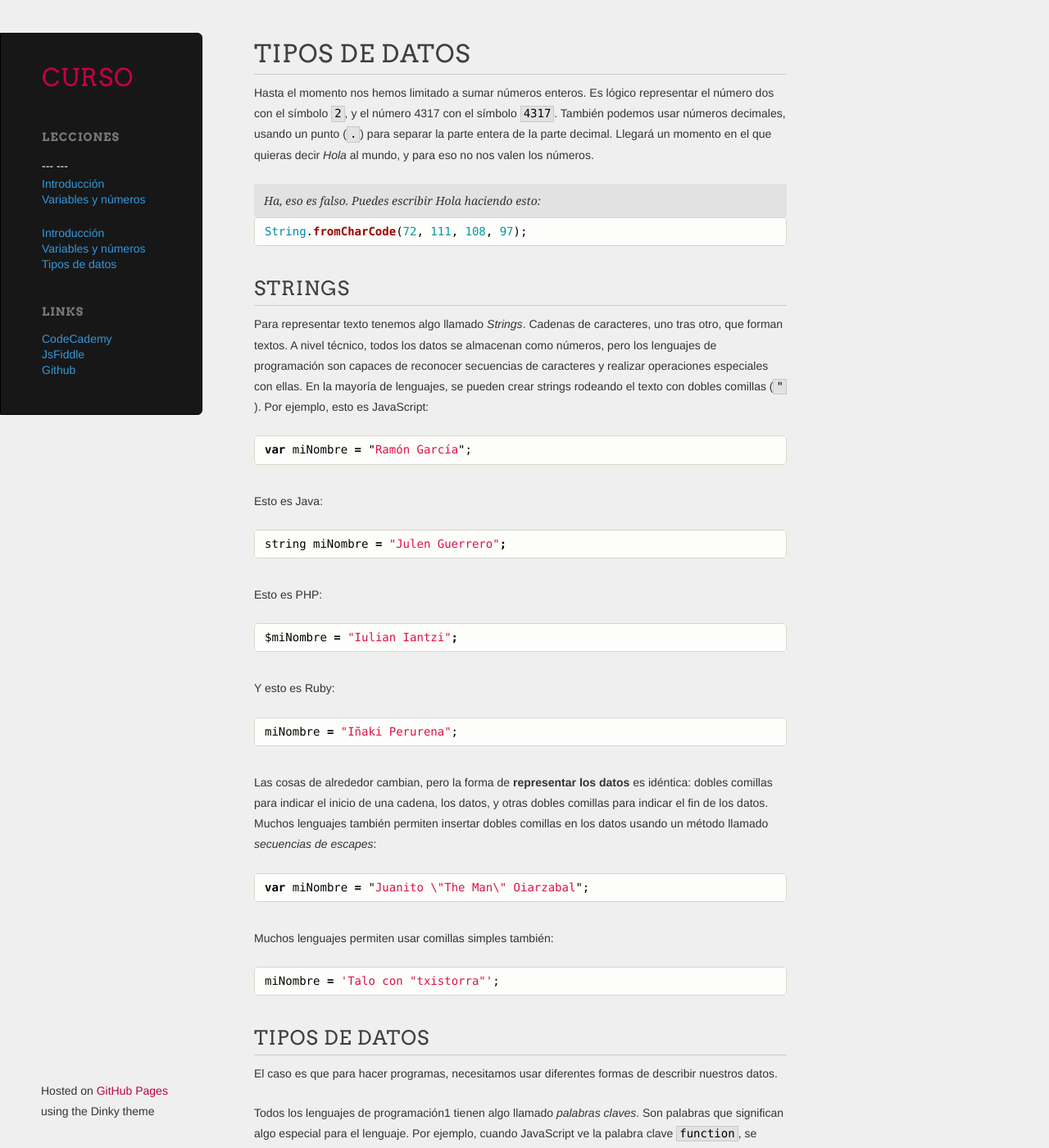
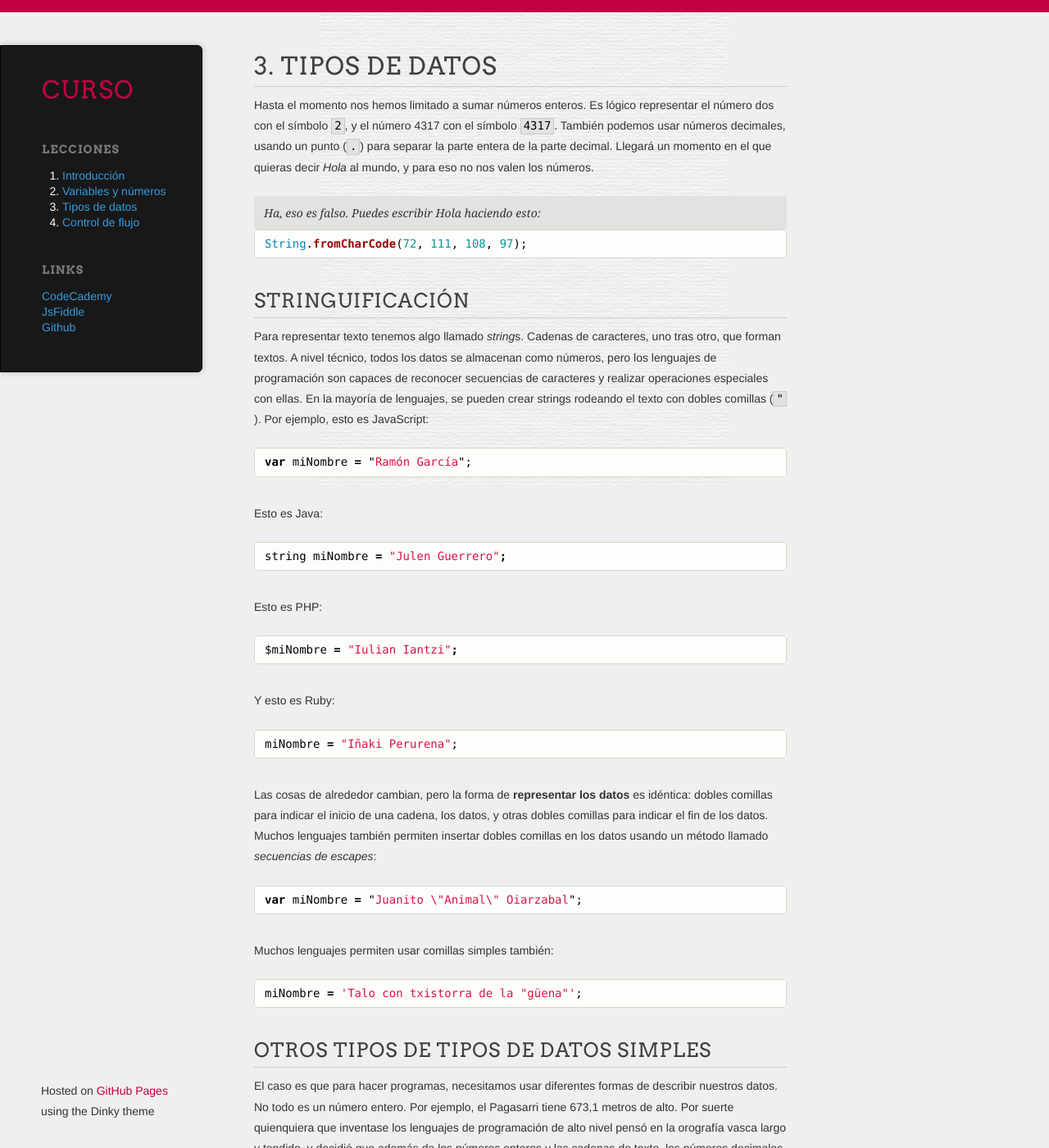
Before and after one commit to ifcanduela/curso, a Jekyll site: the page built from lecciones/3/index.md, in a window 1280 px wide and 1400 px high. Shown: the whole window at 82% size. Built offline with Jekyll 4.4.1, drawn with Linux system fonts in a browser that asks for light colours; some of the changed text lies outside the part shown.

Commit message:
More stuff

```diff
--- a/_config.yml
+++ b/_config.yml
@@ -11,3 +11,6 @@
   -
     number: 3
     title: "Tipos de datos"
+  -
+    number: 4
+    title: "Control de flujo"
--- a/_includes/lesson_list.html
+++ b/_includes/lesson_list.html
@@ -1,12 +1,5 @@
----
----
-<ul class="nav">
-    <li><a href="{{ site.baseurl }}/lecciones/1">Introducción</a></li>
-    <li><a href="{{ site.baseurl }}/lecciones/2">Variables y números</a></li>
-</ul>
-
-<ul class="nav">
+<ol class="nav">
     {% for lesson in site.lessons %}
         <li><a href="{{ site.baseurl }}/lecciones/{{ lesson.number }}">{{ lesson.title }}</a></li>
     {% endfor %}
-</ul>
+</ol>
--- a/_layouts/default.html
+++ b/_layouts/default.html
@@ -16,7 +16,7 @@
 <body>
     <div class="wrapper">
         <div id="nav">
-            <h1 class="header"><a href="{{ site.baseurl }}">Curso</a></h1>
+            <h1 class="header"><a href="{{ site.baseurl }}/">Curso</a></h1>
             <p class="header"></p>
 
             <div class="column">
--- a/lecciones/3/index.md
+++ b/lecciones/3/index.md
@@ -1,5 +1,5 @@
 ---
-title: Tipos de datos
+title: 3. Tipos de datos
 layout: default
 ---
 
@@ -14,9 +14,9 @@
 String.fromCharCode(72, 111, 108, 97);
 {% endhighlight %}
 
-## Strings
+## Stringuificación
 
-Para representar texto tenemos algo llamado *Strings*. Cadenas de caracteres,
+Para representar texto tenemos algo llamado *string*s. Cadenas de caracteres,
 uno tras otro, que forman textos. A nivel técnico, todos los datos se almacenan
 como números, pero los lenguajes de programación son capaces de reconocer secuencias
 de caracteres y realizar operaciones especiales con ellas. En la mayoría de lenguajes,
@@ -51,23 +51,128 @@
 en los datos usando un método llamado *secuencias de escapes*:
 
 {% highlight js %}
-var miNombre = "Juanito \"The Man\" Oiarzabal";
+var miNombre = "Juanito \"Animal\" Oiarzabal";
 {% endhighlight %}
 
 Muchos lenguajes permiten usar comillas simples también:
 
 {% highlight python %}
-miNombre = 'Talo con "txistorra"';
+miNombre = 'Talo con txistorra de la "güena"';
 {% endhighlight %}
 
-## Tipos de datos
+## Otros tipos de tipos de datos simples
 
 El caso es que para hacer programas, necesitamos usar diferentes formas de
-describir nuestros datos.
+describir nuestros datos. No todo es un número entero. Por ejemplo, el Pagasarri tiene 673,1 metros
+de alto. Por suerte quienquiera que inventase los lenguajes de programación de alto nivel pensó en
+la orografía vasca largo y tendido, y decidió que además de los números enteros y las cadenas de texto,
+los números decimales podrían ser muy útiles. Normalmente se llaman *float* o *double*, igual que los
+enteros se llaman *int* y las cadenas de texto se llaman *string*.
 
-Todos los lenguajes de programación<sup>1</sup> tienen algo llamado *palabras claves*. Son palabras
+## Con tipo y sin tipo
+
+En la lección 2 definimos un entero usando Java:
+
+{% highlight java %}
+int doce = 12;
+{% endhighlight %}
+
+y luego otro en JavaScript así:
+
+{% highlight js %}
+trece = 12 + 1;
+{% endhighlight %}
+
+JavaScript no requiere que especifiquemos el tipo de datos de una variable. De hecho, la misma variable
+puede almacenar diferentes tipos de datos en sucesión:
+
+{% highlight js %}
+trece = 12 + 1;
+trece = 13.0;
+trece = "XIII"
+{% endhighlight %}
+
+Cosas como esa no están permitidas en Java, porque en Java el tipo de una variable es * para siempre*. Y Java se encarga
+de comprobar, cada vez que usas una variable, que la usas en el contexto adecuado. PHP te permite hacer esto:
+
+{% highlight php %}
+$el_numero_uno = 1;
+$el_numero_doce = "12";
+$el_numero_trece = $el_numero_uno + $el_numero_doce;
+{% endhighlight %}
+
+Y funciona, a pesar de que `$el_numero_doce` es un *string* y no un número. Eso es porque PHP es un poco
+laxo con sus reglas. No pasa lo mismo en Java:
+
+{% highlight java %}
+int el_numero_uno = 1;
+string el_numero_doce = "12";
+int el_numero_trece = el_numero_uno + el_numero_doce;
+{% endhighlight %}
+
+Eso no va a funcionar, confía en mi que lo he probado. Vamos, lo probé una vez y no funcionó.
+
+## Que sí y que no
+
+A veces los números y las palabras sobran. Cuando te preguntan "¿A ganado el Athletic?", tú simplemente
+mueves la cabeza de un lado a otro. "¿Quieres más marmitako?". Mueves la cabeza de arriba a abajo. El
+mundo es más sencillo cuando puedes responder a todo con *bai* o *ez*. Los ordenadores, siendo de pocas
+palabras de toda la vida, están optimizados para decir que sí y que no:
+
+{% highlight java %}
+bool haGanadoElAthletic = false;
+bool quieresMasMarmitako = true;
+{% endhighlight %}
+
+El tipo de datos `bool` (booleano, a partir del apellido [un señor británico](http://es.wikipedia.org/wiki/George_Boole "George Boole")) se usa para representar valores que sólo pueden tener dos estados: sí o no, apagado o
+encendido, del Partido o no del Partido.
+
+Los booleanos son importantes porque muchas operaciones en un programa dependen
+de estados binarios, como comparaciones entre otros números. Los resultados de estas comparaciones suelen ser *verdadero* o *falso*, y se representan con valores del tipo *bool*.
+
+## Un txikiejemplo
+
+Combinando variables, tipos de datos y operadores se pueden crear pequeños programas
+que no cumplen ninguna función:
+
+{% highlight js %}
+var miNombre = "Igor";
+var miEdad = 12;
+var miAltura = 1.77;
+
+var yo = "Me llamo " + miNombre + ", tengo " + miEdad + " años y mido " + miAltura;
+{% endhighlight %}
+
+Las primeras tres líneas definen tres variables distintas, `miNombre`, `miEdad` y `miAltura`.
+Usando el operador de asignación (`=`) *inicializamos* cada una de ellas con
+valores apropiados; un *string*, un *int* y un *float*, respectivamente.
+
+La última línea es diferente: creamos una nueva variable, `yo`, pero no le asignamos un valor directo. Puede ser un poco difícil de leer, pero por suerte podemos dividirlo en líneas:
+
+{% highlight js %}
+var yo = "Me llamo "
+       + miNombre
+       + ", tengo "
+       + miEdad
+       + " años y mido "
+       + miAltura;
+{% endhighlight %}
+
+En este contexto, el operador `+` va a concatenar todos los trozos en un
+solo *string*. El resultado será `"Me llamo Igor, tengo 12 años y mido 1.77"`;
+
+---
+
+Tras las variables y operadores vendrán las sentencias de control de flujo,
+que hacen que todo esto sea más interesante.
+
+<!--
+## Palabras clave
+
+Todos los lenguajes de programación<sup>1</sup> tienen algo llamado *palabras clave*. Son palabras
 que significan algo especial para el lenguaje. Por ejemplo, cuando JavaScript ve la palabra clave
 `function`, se prepara para leer la definición de un sub-programa. Cada lenguaje tiene diferentes
 palabras clave
 
-> <sup>1</sup>: Esto no es cierto. Por ejemplo Lisp no tiene palabras claves. List es *raro*.
+> <sup>1</sup>: Esto no es cierto. Por ejemplo Lisp no tiene palabras clave. Lisp es *raro*.
+-->
--- a/stylesheets/styles.css
+++ b/stylesheets/styles.css
@@ -89,14 +89,17 @@
 }
 /* Base text styles */
 body {
-  padding: 10px 50px 0 0;
+  padding: 10px 0 0 0;
   font-family: "Helvetica Neue", Helvetica, Arial, sans-serif;
   font-size: 14px;
   color: #333333;
   background-color: #efefef;
+  background: #efefef url("../images/paper.png") no-repeat center top;
   margin: 0;
   line-height: 1.8em;
   -webkit-font-smoothing: antialiased;
+  border-top: 15px solid #c30043;
+  overflow-y: scroll;
 }
 h1,
 h2,
@@ -255,7 +258,7 @@
 }
 /* Navigation */
 #nav {
-  background-color: #171717;
+  background-color: rgba(0, 0, 0, 0.9);
   color: #FDFDFB;
   width: 170px;
   float: left;
@@ -267,6 +270,7 @@
   border-radius: 0px 6px 6px 0px;
   -moz-border-radius: 0px 6px 6px 0px;
   -webkit-border-radius: 0px 6px 6px 0px;
+  box-shadow: 0 0 10px rgba(0, 0, 0, 0.2);
 }
 #nav p.header {
   font-size: 16px;
@@ -292,25 +296,31 @@
   color: #777;
 }
 #nav ul {
-  list-style: none;
+  list-style-type: none;
   padding: 0;
 }
-#nav ul li {
-  list-style-type: none;
+#nav ol li {
+  padding-left: 20px;
+}
+#nav ul li,
+#nav ol li {
   width: 132px;
   height: 15px;
   line-height: 1em;
   padding: 2px 0;
 }
-#nav ul li a {
+#nav ul li a,
+#nav ol li a {
   color: #3399dd;
   text-decoration: none;
 }
-#nav ul li a:hover {
+#nav ul li a:hover,
+#nav ol li a:hover {
   color: #5fafe4;
   text-decoration: underline;
 }
-#nav ul li.title {
+#nav ul li.title,
+#nav ol li.title {
   color: #999;
   font-weight: bold;
   text-transform: uppercase;
@@ -353,6 +363,9 @@
   padding-left: 50px;
 }
 @media print, screen and (max-width: 960px) {
+  body {
+    padding-top: 0;
+  }
   div.wrapper {
     width: auto;
     margin: 0;
@@ -364,24 +377,19 @@
     position: static;
     width: auto;
   }
-  footer {
-    border-top: 1px solid #ccc;
-    margin: 0 84px 0 50px;
-    padding: 0;
-  }
   #nav {
+    margin-right: 0;
+    margin-top: 0;
     padding-right: 20px;
     padding-bottom: 20px;
-  }
-  section {
-    padding: 20px 84px 20px 50px;
-    margin: 0 0 20px;
+    border-radius: 0;
   }
   #nav a small {
     display: inline;
   }
   #nav h4,
   #nav ul,
+  #nav ol,
   #nav li,
   #nav a {
     display: inline-block;
@@ -389,8 +397,18 @@
     padding: 0;
   }
   #nav h4,
+  #nav ol li,
   #nav ul li {
     width: auto;
+  }
+  footer {
+    border-top: 1px solid #ccc;
+    margin: 0 84px 0 50px;
+    padding: 0;
+  }
+  section {
+    padding: 20px 84px 20px 50px;
+    margin: 0 0 20px;
   }
 }
 @media print, screen and (max-width: 720px) {
@@ -398,8 +416,13 @@
     word-wrap: break-word;
   }
   #nav {
-    padding: 10px 20px 0;
+    padding: 10px 20px 20px;
     margin-right: 0;
+  }
+  #nav ul,
+  #nav ol,
+  #nav p.view {
+    position: static;
   }
   section {
     padding: 10px 0 10px 20px;
@@ -407,10 +430,6 @@
   }
   footer {
     margin: 0 0 0 30px;
-  }
-  #nav ul,
-  #nav p.view {
-    position: static;
   }
 }
 @media print, screen and (max-width: 480px) {
```
Also changed, not shown: lecciones/4/index.md (added, +6 -0 lines), stylesheets/styles.less (+59 -45 lines), images/paper.png (added).
